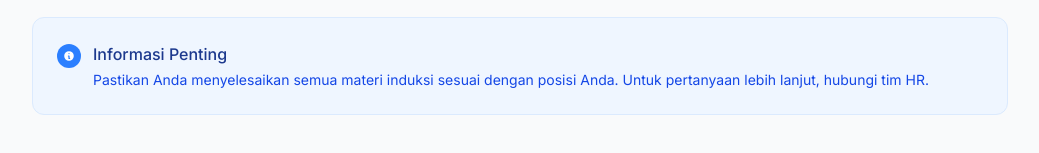
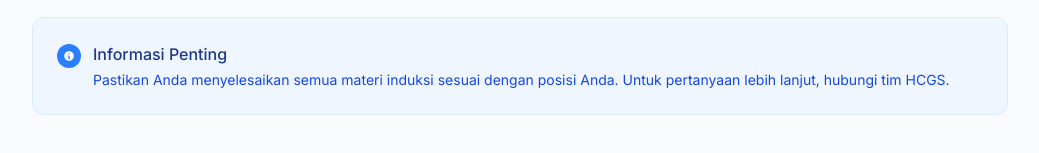
Before and after one commit to Rizafii/cdecoal, a Next.js app: page /pelatihan/induksi in a window 1280 px wide. Shown: the part 1201-1354 px from the top of the page, without its empty margins (120-1159 px from the left). Built offline with nearby package versions, Linux system fonts and the light colour scheme; no server answers.

Commit message:
ganti hr to HCGS

```diff
--- a/src/app/pelatihan/induksi/page.tsx
+++ b/src/app/pelatihan/induksi/page.tsx
@@ -86,7 +86,7 @@ export default function InduksiPage() {
                 </h3>
                 <p className="text-blue-700 text-sm">
                   Pastikan Anda menyelesaikan semua materi induksi sesuai dengan
-                  posisi Anda. Untuk pertanyaan lebih lanjut, hubungi tim HR.
+                  posisi Anda. Untuk pertanyaan lebih lanjut, hubungi tim HCGS.
                 </p>
               </div>
             </div>
--- a/src/app/pelatihan/kompetensi/page.tsx
+++ b/src/app/pelatihan/kompetensi/page.tsx
@@ -137,7 +137,7 @@ export default function KompetensiPage() {
                 <h3 className="font-medium text-green-900 mb-1">Informasi</h3>
                 <p className="text-green-700 text-sm">
                   Latihan soal ini bertujuan untuk meningkatkan kompetensi Anda.
-                  Untuk pertanyaan lebih lanjut, hubungi tim HR.
+                  Untuk pertanyaan lebih lanjut, hubungi tim HCGS.
                 </p>
               </div>
             </div>
--- a/src/app/pelatihan/simper/page.tsx
+++ b/src/app/pelatihan/simper/page.tsx
@@ -145,7 +145,7 @@ export default function SimperPage() {
                 </h3>
                 <p className="text-green-700 text-sm">
                   Pastikan Anda memilih unit SIMPER yang sesuai. Untuk
-                  pertanyaan lebih lanjut, hubungi tim HR.
+                  pertanyaan lebih lanjut, hubungi tim HCGS.
                 </p>
               </div>
             </div>
```
